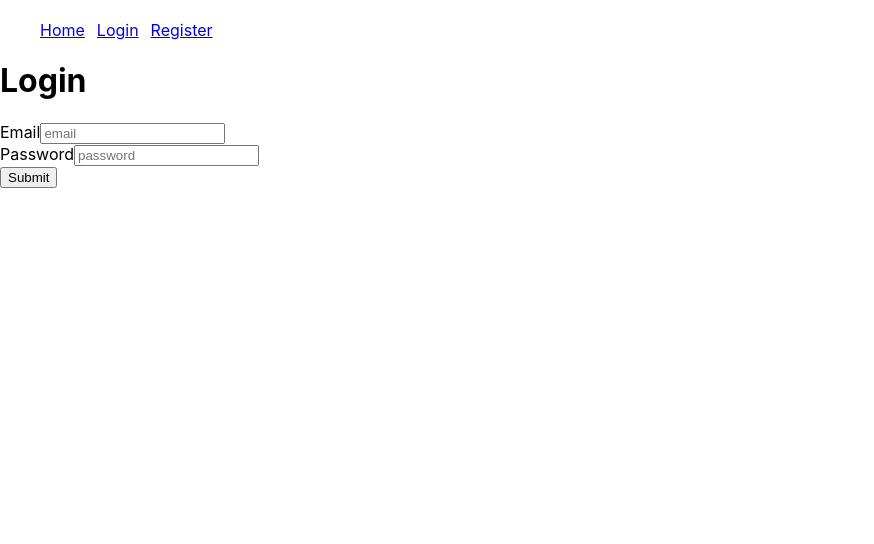
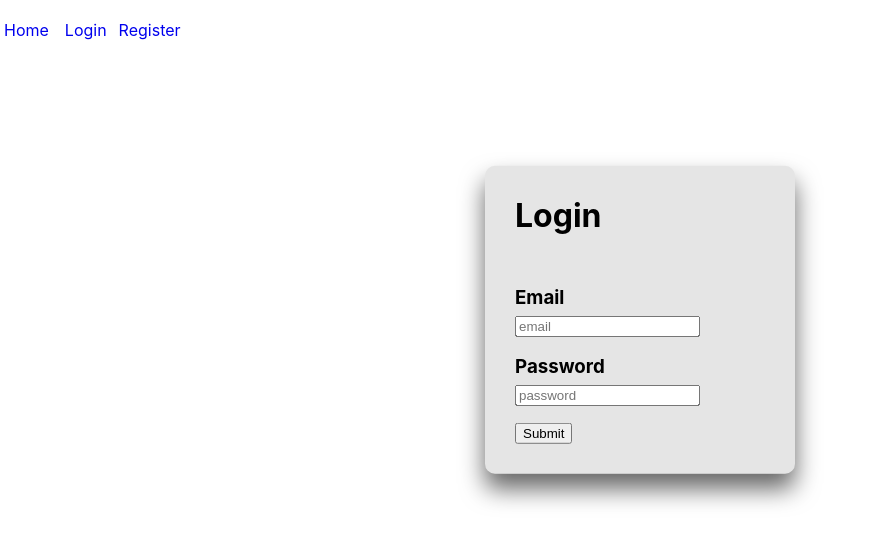
Before and after one commit to jimmytran411/todo-app-client, a React (Create React App) app: page /user/login in a window 1280 px wide. Shown: the top 544 px of the page, without its empty margins (0-874 px from the left). Built offline with nearby package versions, Linux system fonts and the light colour scheme.

Commit message:
styling login & todo

```diff
--- a/src/App.css
+++ b/src/App.css
@@ -1,8 +1,85 @@
+* {
+  box-sizing: border-box;
+}
+
 header ul {
   list-style-type: none;
   display: flex;
+  align-items: flex-start;
+  padding-left: 4px;
 }
 
 header ul li {
   padding: 4px 12px 0 0;
+  align-self: center;
 }
+header ul a {
+  text-decoration: none;
+}
+
+.todo-list {
+  display: flex;
+  justify-content: flex-start;
+  align-items: flex-start;
+  flex-wrap: wrap;
+}
+
+.todo {
+  padding: 12px;
+  margin: 0.5rem;
+  width: 15rem;
+  height: 15rem;
+  background: rgb(243, 241, 144);
+  transition: 0.2s;
+  box-shadow: 0 4px 8px 0 rgba(0, 0, 0, 0.2);
+  transition: 0.3s;
+  display: flex;
+  flex-direction: column;
+  justify-content: space-evenly;
+}
+
+.todo:hover {
+  box-shadow: 0 8px 16px 0 rgba(0, 0, 0, 0.2);
+}
+
+.edit-btn {
+  margin: 4px;
+}
+.todo-btn {
+  margin: 4px;
+}
+
+.auth-form {
+  position: absolute;
+  top: 40%;
+  left: 50%;
+  max-width: 400px;
+  min-width: 310px;
+  padding: 30px;
+  transform: translate(-50%, -50%);
+  background: rgba(0, 0, 0, 0.1);
+  box-sizing: border-box;
+  box-shadow: 0 15px 25px rgba(0, 0, 0, 0.6);
+  border-radius: 10px;
+}
+
+.auth-form h1 {
+  margin: 0 0 12px 0;
+}
+
+.user-box h3 {
+  margin-bottom: 6px;
+}
+.user-box {
+  margin: 16px 0;
+}
+
+#error-message {
+  color: red;
+  margin: 4px;
+}
+
+button:hover {
+  box-shadow: 0 12px 16px 0 rgba(0, 0, 0, 0.24),
+    0 17px 50px 0 rgba(0, 0, 0, 0.19);
+}
--- a/src/App.js
+++ b/src/App.js
@@ -48,20 +48,26 @@ function App() {
             <li>
               <Link to="/">Home</Link>
             </li>
-            <li>
-              <Link to="/user/login">Login</Link>
-            </li>
-            <li>
-              {" "}
-              <Link to="/user/register">Register</Link>
-            </li>
+
             {isUser ? (
-              <li>
-                <button onClick={handleLogOut}>Log Out</button>
-                <button onClick={handleDeleteUser}>Delete User</button>
-              </li>
+              <ul>
+                <li>
+                  <button onClick={handleDeleteUser}>Delete User</button>
+                </li>
+                <li>
+                  <button onClick={handleLogOut}>Log Out</button>
+                </li>
+              </ul>
             ) : (
-              ""
+              <ul>
+                <li>
+                  <Link to="/user/login">Login</Link>
+                </li>
+                <li>
+                  {" "}
+                  <Link to="/user/register">Register</Link>
+                </li>{" "}
+              </ul>
             )}
           </ul>
         </header>
--- a/src/Login.js
+++ b/src/Login.js
@@ -28,9 +28,11 @@ export const Login = () => {
   };
 
   return (
-    <div>
+    <div className="auth-form">
       <h1>Login</h1>
-      <span>{!isUser ? "Something went wrong, please try again" : ""}</span>
+      <span id="error-message">
+        {!isUser ? "Something went wrong, please try again" : ""}
+      </span>
       <form
         className="login-form"
         onSubmit={(e) => {
@@ -39,19 +41,16 @@ export const Login = () => {
         }}
       >
         <div className="user-box">
-          <label htmlFor="email">
-            Email
+          <h3>Email </h3>
           <input
             id="email"
             value={email}
             placeholder="email"
             onChange={(e) => setEmail(e.target.value)}
           ></input>
-          </label>
         </div>
         <div className="user-box">
-          <label htmlFor="password">
-            Password
+          <h3>Password</h3>
           <input
             id="password"
             type="password"
@@ -59,7 +58,6 @@ export const Login = () => {
             placeholder="password"
             onChange={(e) => setPassword(e.target.value)}
           ></input>
-          </label>
         </div>
 
         <button className="login-btn">Submit</button>
--- a/src/Register.js
+++ b/src/Register.js
@@ -27,9 +27,11 @@ export const Register = () => {
   };
 
   return (
-    <div>
+    <div className="auth-form">
       <h1>Register</h1>
-      <span>{!isValid ? "Something went wrong, please try again" : ""}</span>
+      <span id="error-message">
+        {!isValid ? "Something went wrong, please try again" : ""}
+      </span>
       <form
         className="login-form"
         onSubmit={(e) => {
@@ -38,19 +40,16 @@ export const Register = () => {
         }}
       >
         <div className="user-box">
-          <label htmlFor="email">
-            Email
+          <h3>Email</h3>
           <input
             id="email"
             value={email}
             placeholder="email"
             onChange={(e) => setEmail(e.target.value)}
           ></input>
-          </label>
         </div>
         <div className="user-box">
-          <label htmlFor="password">
-            Password
+          <h3>Password</h3>
           <input
             id="password"
             type="password"
@@ -58,7 +57,6 @@ export const Register = () => {
             placeholder="password"
             onChange={(e) => setPassword(e.target.value)}
           ></input>
-          </label>
         </div>
 
         <button className="login-btn">Register</button>
--- a/src/Todo.js
+++ b/src/Todo.js
@@ -9,8 +9,8 @@ export const Todo = ({
   onCompleteCheck,
 }) => {
   return (
-    <div className="todo">
-      <h1 className="todo-title">{title}</h1>
+    <div className="todo-content">
+      <h2 className="todo-title">{title}</h2>
       <input
         type="checkbox"
         id={id}
--- a/src/Todos.js
+++ b/src/Todos.js
@@ -75,7 +75,7 @@ export const Todos = () => {
           <h2>Loading ... </h2>
         ) : (
           todoList.map((data) => (
-            <div key={data._id}>
+            <div className="todo" key={data._id}>
               <Todo
                 id={data._id}
                 title={data.title}
@@ -84,12 +84,18 @@ export const Todos = () => {
                 completedAt={data.completedAt}
                 onCompleteCheck={onCompleteCheck}
               />{" "}
-              <Link to={`/todo/${data._id}`}>
-                <button>Edit</button>
-              </Link>
-              <button id={data._id} onClick={onDeleteClick}>
-                Delete
-              </button>
+              <div className="todo-btn">
+                <Link className="edit-btn" to={`/todo/${data._id}`}>
+                  <button>Edit</button>
+                </Link>
+                <button
+                  className="delete-btn"
+                  id={data._id}
+                  onClick={onDeleteClick}
+                >
+                  Delete
+                </button>
+              </div>
             </div>
           ))
         )}
```
Lines whose indentation alone changed are shown as unchanged.
